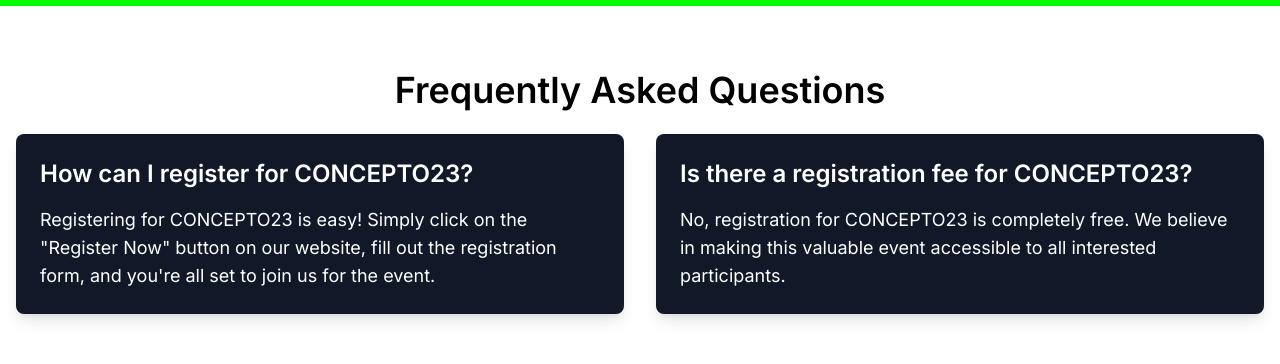
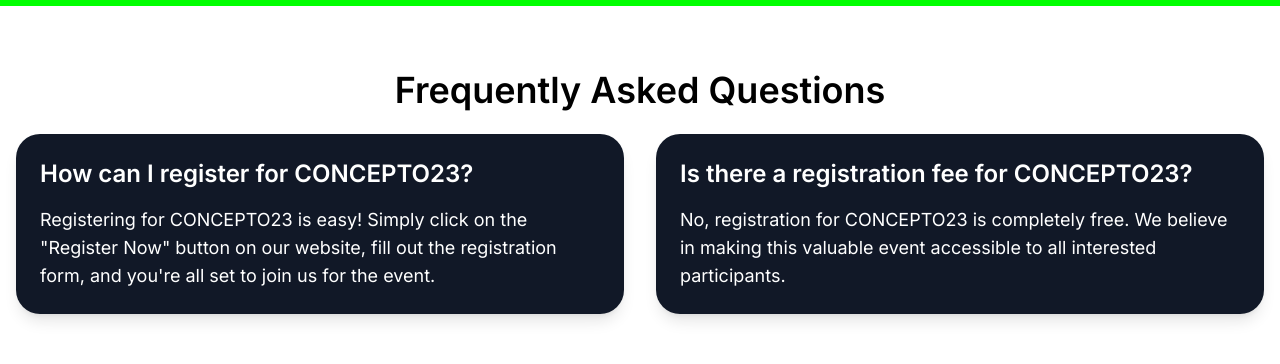
Before and after one commit to AkashSasikumar47/ieee-concepto-webiste, a Next.js app: page / in a window 1280 px wide. Shown: the part 2120-2484 px from the top of the page. Built offline with nearby package versions, Linux system fonts and the light colour scheme.

Commit message:
Update FAQ.tsx

```diff
--- a/components/FAQ/FAQ.tsx
+++ b/components/FAQ/FAQ.tsx
@@ -8,13 +8,13 @@
                     <h2 className="text-3xl md:text-4xl font-semibold text-black mb-6">Frequently Asked Questions</h2>
                 </div>
                 <div className="grid grid-cols-1 md:grid-cols-2 gap-8">
-                    <div className="bg-gray-900 text-white p-6 rounded-lg shadow-lg">
+                    <div className="bg-gray-900 text-white p-6 rounded-3xl shadow-lg">
                         <h3 className="text-xl md:text-2xl font-semibold mb-4">How can I register for CONCEPTO23?</h3>
                         <p className="text-base md:text-lg">
                             Registering for CONCEPTO23 is easy! Simply click on the "Register Now" button on our website, fill out the registration form, and you're all set to join us for the event.
                         </p>
                     </div>
-                    <div className="bg-gray-900 text-white p-6 rounded-lg shadow-lg">
+                    <div className="bg-gray-900 text-white p-6 rounded-3xl shadow-lg">
                         <h3 className="text-xl md:text-2xl font-semibold mb-4">Is there a registration fee for CONCEPTO23?</h3>
                         <p className="text-base md:text-lg">
                             No, registration for CONCEPTO23 is completely free. We believe in making this valuable event accessible to all interested participants.
```
